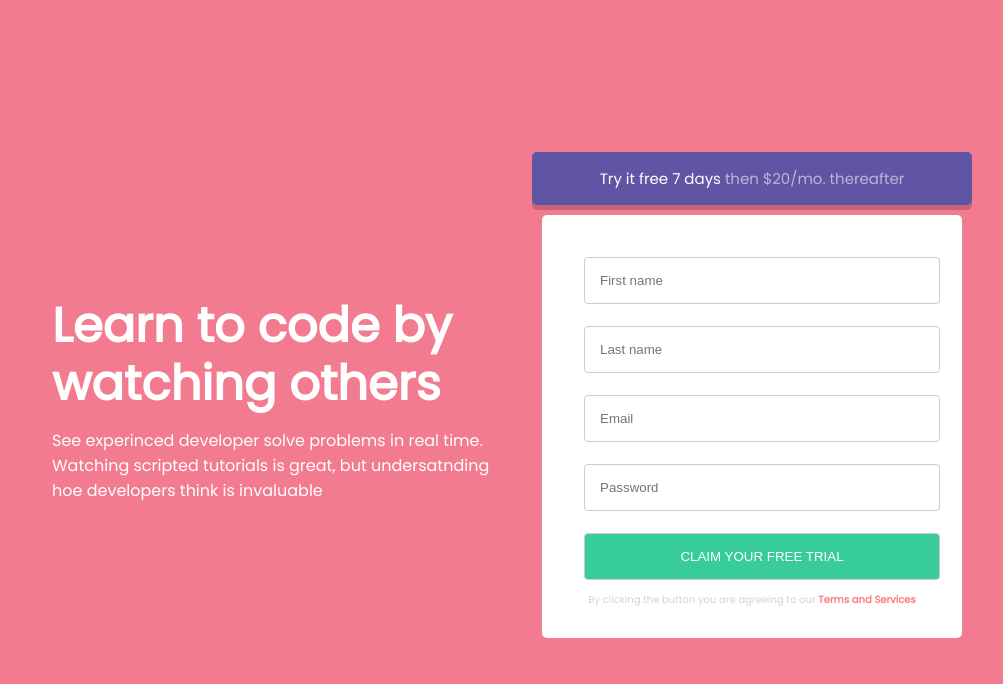
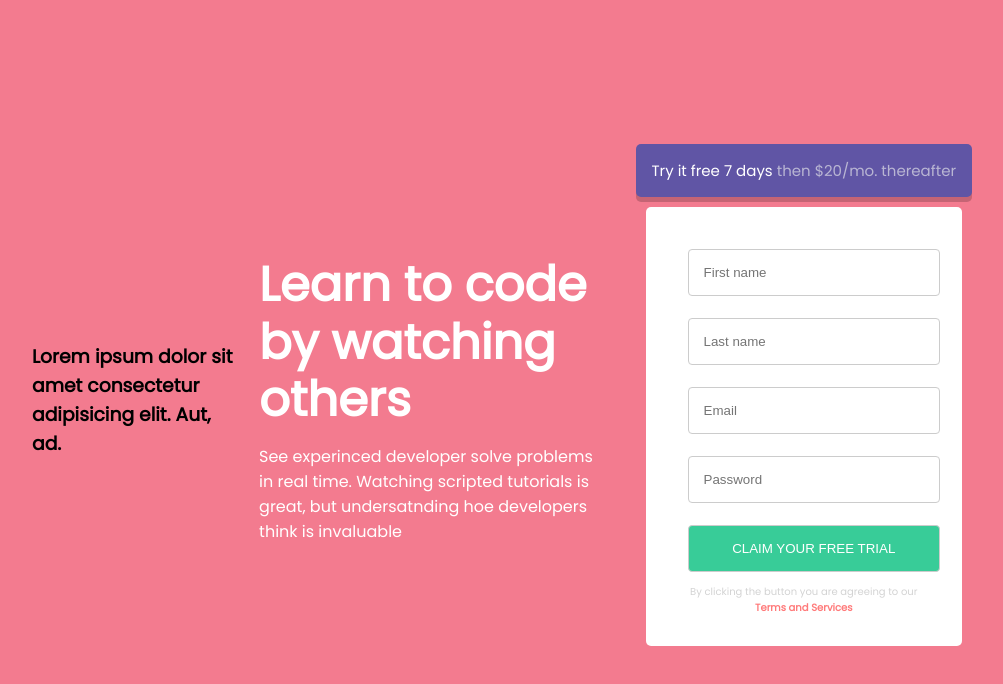
Before and after one commit to hermers/zuri-task, a plain HTML site: page Respon.html in a window 1280 px wide. Shown: the whole page, without its empty margins (128-1131 px from the left). Drawn offline with Linux system fonts and the light colour scheme.

Commit message:
new line

```diff
--- a/Respon.html
+++ b/Respon.html
@@ -13,6 +13,7 @@
   </head>
   <body>
     <main>
+      <h3>Lorem ipsum dolor sit amet consectetur adipisicing elit. Aut, ad.</h3>
       <div id="right-box">
         <h1>Learn to code by watching others</h1>
         <p>
```
